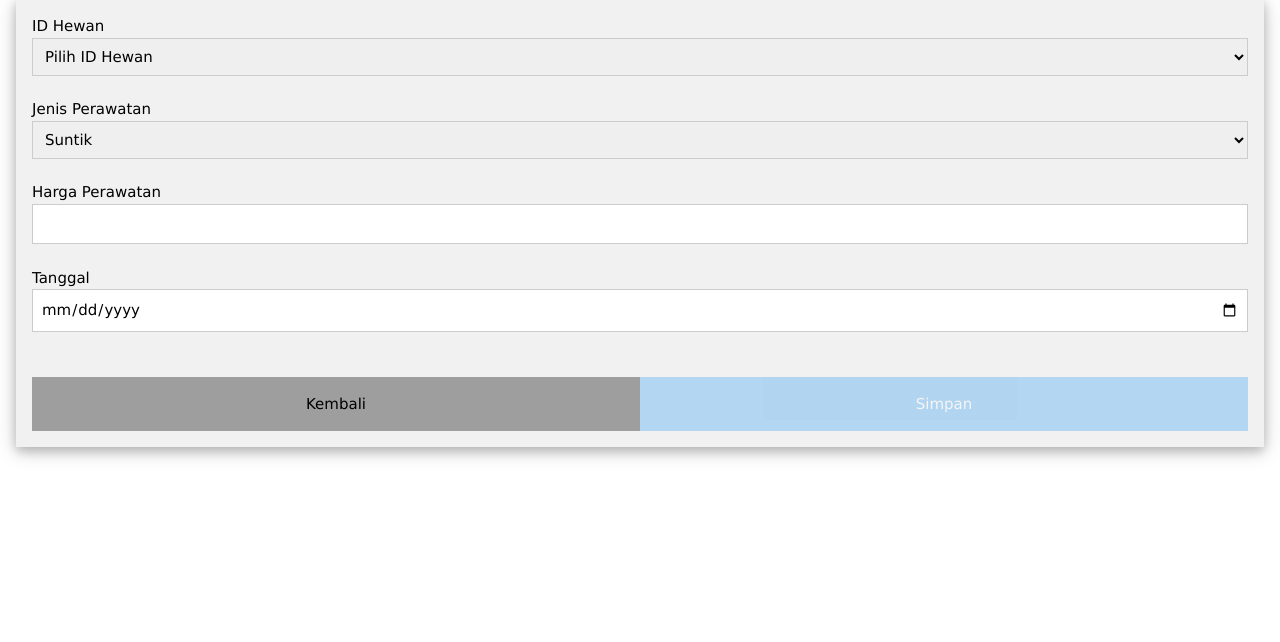
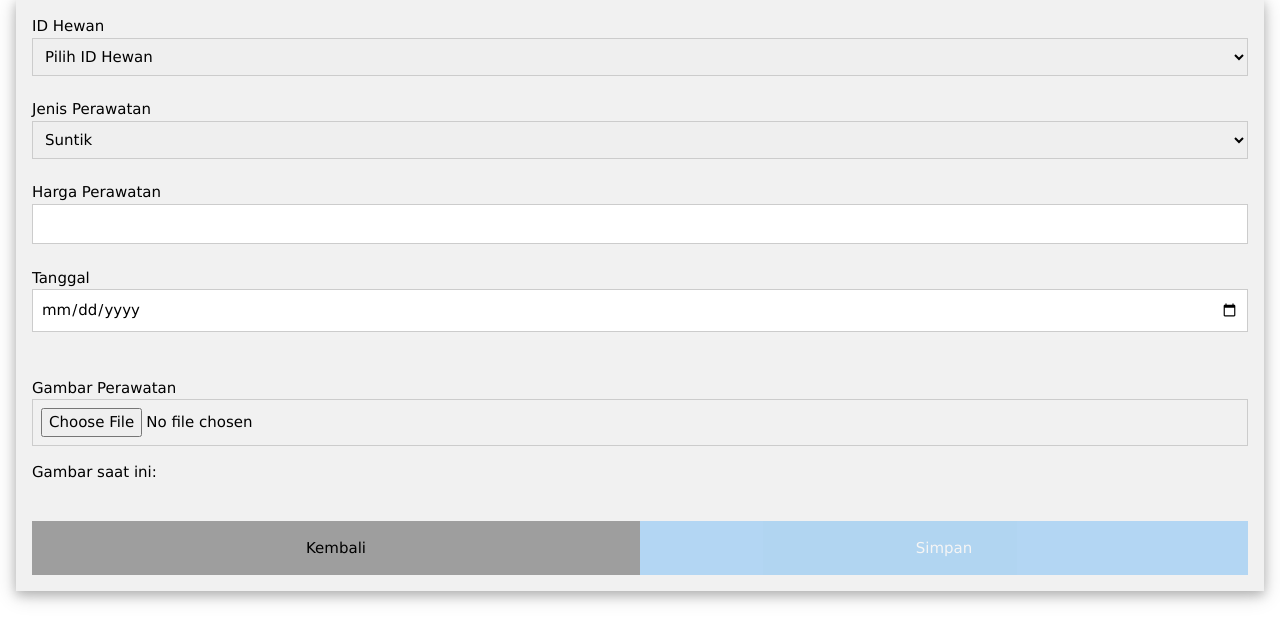
Before and after one commit to alfanhamdani/e-mbek, a PHP site: page /edit_perawatan.php in a window 1280 px wide. Shown: the part 89-731 px from the top of the page. Run offline with PHP 8.4, Linux system fonts and the light colour scheme; the visitor is signed in with stand-in values (Sample User, id 1); data that the repository does not hold is empty.

Commit message:
menambahkan fitur untuk menambah dan edit gambar

```diff
--- a/daftar_perawatan.php
+++ b/daftar_perawatan.php
@@ -275,6 +275,7 @@ $result = mysqli_query($conn, $queryPerawatan);
                     <th>ID hewan</th>
                     <th>Jenis Perawatan</th>
                     <th>Harga Perawatan</th>
+                    <th>Gambar</th>
                     <th>Aksi</th>
                 </tr>
                 <?php while ($row = mysqli_fetch_assoc($result)) { ?>
@@ -284,6 +285,7 @@ $result = mysqli_query($conn, $queryPerawatan);
                         <td style="font-size: 15px;">Rp.
                             <?php echo number_format($row['harga_perawatan'], 0, ',', '.'); ?>
                         </td>
+                        <td><img src="<?php echo htmlspecialchars($row['gambar']); ?>" alt="Gambar Hewan" style="width: 100px; height: auto;"></td>
                         <td style="font-size: 14px; text-align: center;">
                             <!-- Tombol Lihat Lainnya -->
                             <button
--- a/edit_perawatan.php
+++ b/edit_perawatan.php
@@ -2,27 +2,15 @@
 include 'koneksi.php';
 session_start();
 
-// Pastikan pengguna telah login sebelumnya
 if (!isset($_SESSION['username'])) {
-    header('Location: index.php'); // Redirect jika pengguna belum login
+    header('Location: index.php');
     exit;
 }
 
-$username = $_SESSION['username']; // Ambil username pengguna dari sesi
-
-// Pastikan ada parameter id yang dikirim
+$username = $_SESSION['username'];
 $id = $_GET['id'] ?? '';
 $id_perawatan = $_GET['id_perawatan'] ?? '';
 
-// Ambil data hewan berdasarkan ID
-$query = "SELECT * FROM mbek_hewan WHERE id_hewan = '$id'";
-$result = mysqli_query($conn, $query);
-$data_hewan = mysqli_fetch_assoc($result);
-
-// Ambil ID Hewan yang sudah tersimpan
-$id_hewan_terpilih = $data_hewan['id_hewan'] ?? '';
-
-// Ambil data perawatan berdasarkan ID
 $query = "SELECT * FROM mbek_perawatan WHERE id_perawatan = '$id_perawatan'";
 $result = mysqli_query($conn, $query);
 $data_perawatan = mysqli_fetch_assoc($result);
@@ -30,10 +18,21 @@ $data_perawatan = mysqli_fetch_assoc($result);
 if ($_SERVER['REQUEST_METHOD'] === 'POST') {
     $id_hewan = $_POST['id_hewan'];
     $jenis_perawatan = $_POST['jenis_perawatan'];
-    $harga_perawatan = str_replace('.', '', $_POST['harga_perawatan']); // Hapus titik pemisah ribuan
+    $harga_perawatan = str_replace('.', '', $_POST['harga_perawatan']);
     $tanggal = $_POST['tanggal'];
     $user_modified = $username;
     $date_modified = date('Y-m-d H:i:s');
+
+    $gambar = $data_perawatan['gambar']; // Gambar lama
+
+    if (!empty($_FILES['gambar']['name'])) {
+        $target_dir = "uploads/";
+        $target_file = $target_dir . basename($_FILES["gambar"]["name"]);
+
+        if (move_uploaded_file($_FILES["gambar"]["tmp_name"], $target_file)) {
+            $gambar = $target_file; // Update gambar jika berhasil diunggah
+        }
+    }
 
     $query = "UPDATE mbek_perawatan
               SET id_hewan = '$id_hewan',
@@ -41,7 +40,8 @@ if ($_SERVER['REQUEST_METHOD'] === 'POST') {
                   harga_perawatan = $harga_perawatan,
                   tanggal = '$tanggal',
                   date_modified = '$date_modified',
-                  user_modified = '$user_modified'
+                  user_modified = '$user_modified',
+                  gambar = '$gambar'
               WHERE id_perawatan = '$id_perawatan'";
 
     if (mysqli_query($conn, $query)) {
@@ -217,7 +217,7 @@ if ($_SERVER['REQUEST_METHOD'] === 'POST') {
         </div>
     </div>
 
-    <form method="post" action="" class="w3-container w3-card-4 w3-light-grey w3-padding-16 w3-margin">
+    <form method="post" action="" enctype="multipart/form-data" class="w3-container w3-card-4 w3-light-grey w3-padding-16 w3-margin">
         <label>ID Hewan</label>
         <select class="w3-input w3-border" id="id_hewan" name="id_hewan" required>
             <option value="">Pilih ID Hewan</option>
@@ -249,6 +249,13 @@ if ($_SERVER['REQUEST_METHOD'] === 'POST') {
         <input class="w3-input w3-border" type="date" id="tanggal" name="tanggal"
             value="<?= isset($data_perawatan['tanggal']) ? $data_perawatan['tanggal'] : '' ?>" required><br>
 
+        <br>
+        <label>Gambar Perawatan</label>
+        <input class="w3-input w3-border" type="file" name="gambar">
+        <p>Gambar saat ini:</p>
+        <?php if (!empty($data_perawatan['gambar'])): ?>
+            <img src="<?= $data_perawatan['gambar'] ?>" width="100" alt="Gambar Perawatan"><br>
+        <?php endif; ?>
         <br>
         <div class="w3-half">
             <a href="daftar_perawatan.php" class="w3-gray w3-button w3-container w3-padding-16"
```
Also changed, not shown: tambah_perawatan.php (+31 -3 lines), uploads/1740260854_wallpaperflare.com_wallpaper (6).jpg (added).
